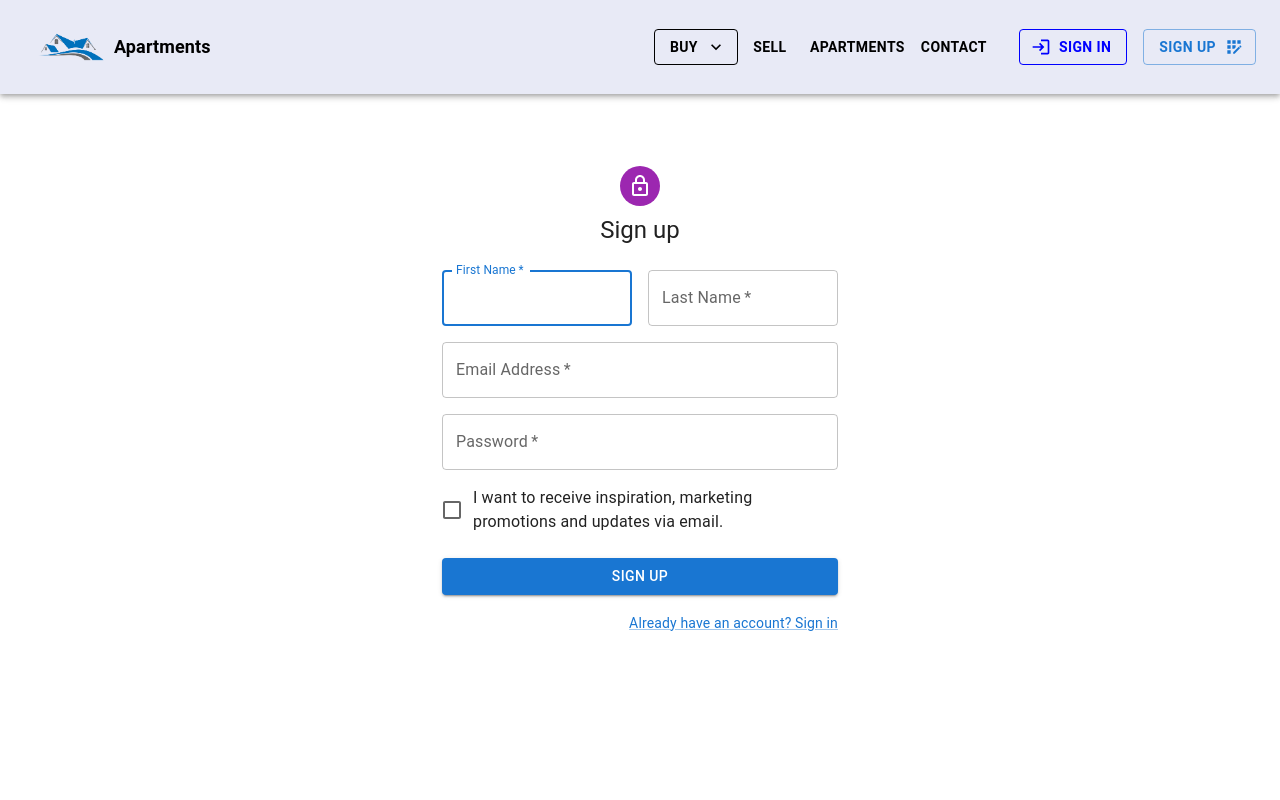
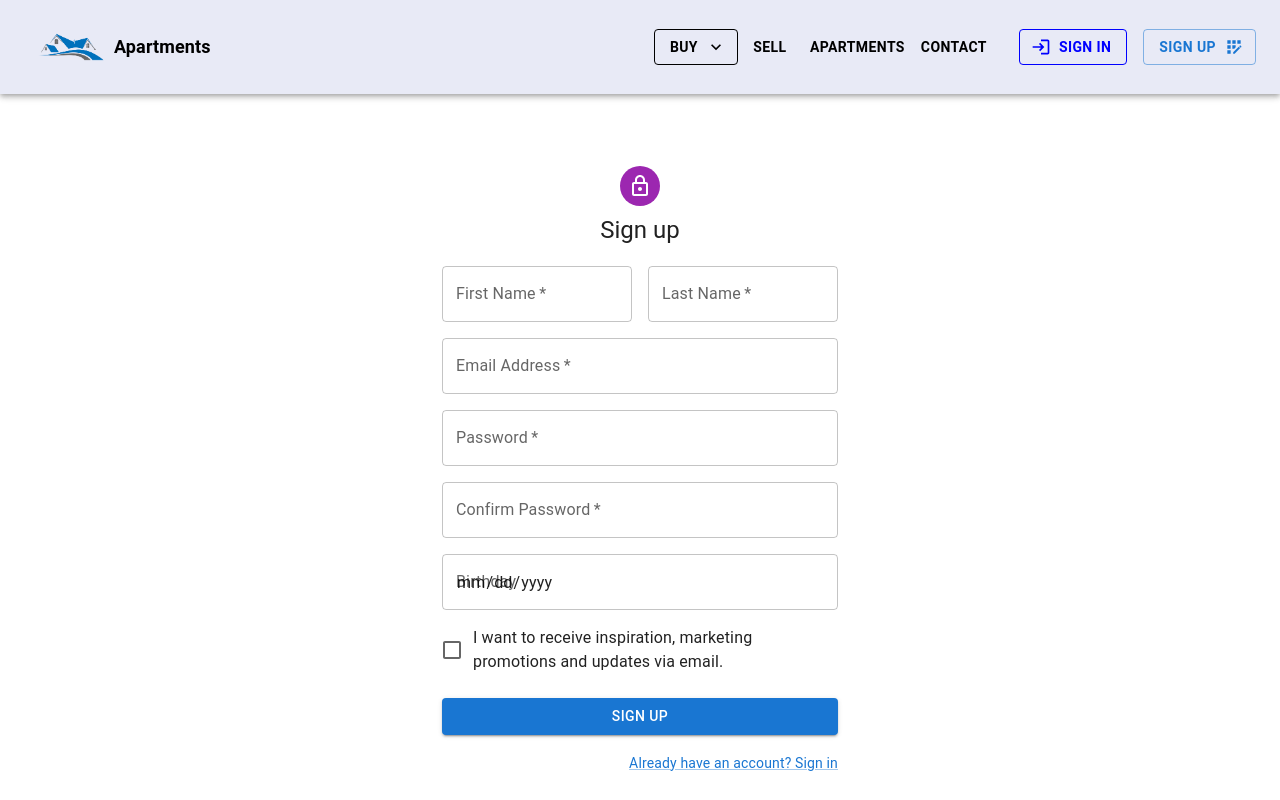
Before and after one commit to s-h-a-k-o/buying-apartment, a Next.js app: page /user/sign-up in a window 1280 px wide. Shown: the top 800 px of the page. Built offline with nearby package versions, Linux system fonts and the light colour scheme.

Commit message:
add date picker

```diff
--- a/package.json
+++ b/package.json
@@ -13,18 +13,22 @@
     "@emotion/styled": "^11.10.5",
     "@mui/icons-material": "^5.11.0",
     "@mui/material": "^5.11.7",
+    "@mui/x-date-pickers": "^5.0.19",
     "@next/font": "13.1.6",
     "@reduxjs/toolkit": "^1.9.2",
     "@types/node": "18.11.18",
     "@types/react": "18.0.27",
     "@types/react-dom": "18.0.10",
     "axios": "^1.3.1",
+    "dayjs": "^1.11.7",
     "eslint": "8.33.0",
     "eslint-config-next": "13.1.6",
     "formik": "^2.2.9",
+    "moment": "^2.29.4",
     "next": "13.1.6",
     "react": "18.2.0",
     "react-dom": "18.2.0",
+    "react-moment": "^1.1.3",
     "typescript": "4.9.5",
     "yup": "^0.32.11"
   },
--- a/src/components/user/login/signIn.tsx
+++ b/src/components/user/login/signIn.tsx
@@ -1,4 +1,7 @@
 import { FC } from "react";
+
+import { Formik, Form, Field } from "formik";
+import * as Yup from "yup";
 
 import Avatar from "@mui/material/Avatar";
 import Button from "@mui/material/Button";
@@ -13,16 +16,20 @@ import LockOutlinedIcon from "@mui/icons-material/LockOutlined";
 import Typography from "@mui/material/Typography";
 import Container from "@mui/material/Container";
 
-const SignIn: FC = () => {
-  const handleSubmit = (event: React.FormEvent<HTMLFormElement>) => {
-    event.preventDefault();
-    const data = new FormData(event.currentTarget);
-    console.log({
-      email: data.get("email"),
-      password: data.get("password"),
-    });
+const initialValues = {
+  email: "",
+  password: "",
 };
 
+const validationSchema = Yup.object({
+  email: Yup.string().email("Invalid email format").required("Required!"),
+  password: Yup.string().required("Required!"),
+});
+const onSubmit = (values: any) => {
+  console.log(values);
+};
+
+const SignIn: FC = () => {
   return (
     <Container component="main" maxWidth="xs" sx={{ minHeight: "100vh" }}>
       <CssBaseline />
@@ -40,26 +47,48 @@ const SignIn: FC = () => {
         <Typography component="h1" variant="h5">
           Sign in
         </Typography>
-        <Box component="form" onSubmit={handleSubmit} noValidate sx={{ mt: 1 }}>
-          <TextField
-            margin="normal"
+        <Formik
+          initialValues={initialValues}
+          validationSchema={validationSchema}
+          onSubmit={onSubmit}
+        >
+          {(formik) => (
+            <Form className="mt-5">
+              <Field
+                type="email"
+                id="email"
+                name="email"
+                as={TextField}
+                autoComplete="given-email"
                 required
                 fullWidth
-            id="email"
+                margin="normal"
                 label="Email Address"
-            name="email"
-            autoComplete="email"
-            autoFocus
+                error={
+                  Boolean(formik.errors.email) && Boolean(formik.touched.email)
+                }
+                helperText={
+                  Boolean(formik.touched.email) && formik.errors.email
+                }
               />
-          <TextField
-            margin="normal"
+
+              <Field
+                type="password"
+                id="password"
+                name="password"
+                as={TextField}
+                autoComplete="given-password"
                 required
                 fullWidth
-            name="password"
+                margin="normal"
                 label="Password"
-            type="password"
-            id="password"
-            autoComplete="current-password"
+                error={
+                  Boolean(formik.errors.password) &&
+                  Boolean(formik.touched.password)
+                }
+                helperText={
+                  Boolean(formik.touched.password) && formik.errors.password
+                }
               />
               <FormControlLabel
                 control={<Checkbox value="remember" color="primary" />}
@@ -86,7 +115,9 @@ const SignIn: FC = () => {
                   </Link>
                 </Grid>
               </Grid>
-        </Box>
+            </Form>
+          )}
+        </Formik>
       </Box>
     </Container>
   );
--- a/src/components/user/signUp/signUp.tsx
+++ b/src/components/user/signUp/signUp.tsx
@@ -1,4 +1,7 @@
-import { FC } from "react";
+import { FC, useState } from "react";
+
+import { Formik, Form, Field } from "formik";
+import * as Yup from "yup";
 
 import Avatar from "@mui/material/Avatar";
 import Button from "@mui/material/Button";
@@ -13,15 +16,58 @@ import LockOutlinedIcon from "@mui/icons-material/LockOutlined";
 import Typography from "@mui/material/Typography";
 import Container from "@mui/material/Container";
 
+import moment from "moment";
+
+import { Dayjs } from "dayjs";
+import { AdapterDayjs } from "@mui/x-date-pickers/AdapterDayjs";
+import { LocalizationProvider } from "@mui/x-date-pickers/LocalizationProvider";
+import { DatePicker } from "@mui/x-date-pickers";
+
+interface FormValuesType {
+  firstName: string;
+  lastName: string;
+  email: string;
+  password: string;
+  confirmPassword: string;
+  dateOfBirth: string;
+}
+
+const initialValues: FormValuesType = {
+  firstName: "",
+  lastName: "",
+  email: "",
+  password: "",
+  confirmPassword: "",
+  dateOfBirth: "",
+};
+
+const validationSchema = Yup.object().shape({
+  firstName: Yup.string().required("Required!"),
+  lastName: Yup.string().required("Required!"),
+  email: Yup.string().email("Invalid email format").required("Required!"),
+  password: Yup.string()
+    .required("Required!")
+    .min(6)
+    .max(14)
+    .matches(/[a-zA-Z]/, "Password can only contain Latin letters."),
+  confirmPassword: Yup.string()
+    .oneOf([Yup.ref("password"), ""], "Password must match")
+    .required("Required!"),
+  dateOfBirth: Yup.date()
+    .nullable()
+    // .test("dateOfBirth", "You must be 18 years or older", function (value) {
+    //   return moment().diff(moment(value, "YYYY-MM-DD"), "years") >= 18;
+    // })
+    .required("Please enter your age"),
+});
+
+const onSubmit = (values: FormValuesType, formikHelpaers: any) => {
+  console.log(values);
+  formikHelpaers.resetForm();
+};
+
 const SignUp: FC = () => {
-  const handleSubmit = (event: React.FormEvent<HTMLFormElement>) => {
-    event.preventDefault();
-    const data = new FormData(event.currentTarget);
-    console.log({
-      email: data.get("email"),
-      password: data.get("password"),
-    });
-  };
+  const [value, setValue] = useState<Dayjs | null | FormValuesType>(null); //????
 
   return (
     <Container component="main" maxWidth="xs" sx={{ minHeight: "100vh" }}>
@@ -40,53 +86,144 @@ const SignUp: FC = () => {
         <Typography component="h1" variant="h5">
           Sign up
         </Typography>
-        <Box component="form" noValidate onSubmit={handleSubmit} sx={{ mt: 3 }}>
+        <Formik
+          initialValues={initialValues}
+          validationSchema={validationSchema}
+          onSubmit={onSubmit}
+        >
+          {(formik) => (
+            <Form className="mt-5">
               <Grid container spacing={2}>
                 <Grid item xs={12} sm={6}>
-              <TextField
+                  <Field
+                    type="text"
+                    id="firstName"
+                    name="firstName"
+                    as={TextField}
                     autoComplete="given-name"
-                name="firstName"
                     required
                     fullWidth
-                id="firstName"
                     label="First Name"
-                autoFocus
+                    error={
+                      Boolean(formik.errors.firstName) &&
+                      Boolean(formik.touched.firstName)
+                    }
+                    helperText={
+                      Boolean(formik.touched.firstName) &&
+                      formik.errors.firstName
+                    }
                   />
                 </Grid>
                 <Grid item xs={12} sm={6}>
-              <TextField
+                  <Field
+                    type="text"
+                    id="lastName"
+                    name="lastName"
+                    as={TextField}
+                    autoComplete="family-name"
                     required
                     fullWidth
-                id="lastName"
                     label="Last Name"
-                name="lastName"
-                autoComplete="family-name"
+                    error={
+                      Boolean(formik.errors.lastName) &&
+                      Boolean(formik.touched.lastName)
+                    }
+                    helperText={
+                      Boolean(formik.touched.lastName) && formik.errors.lastName
+                    }
                   />
                 </Grid>
                 <Grid item xs={12}>
-              <TextField
+                  <Field
+                    type="email"
+                    id="email"
+                    name="email"
+                    as={TextField}
+                    autoComplete="email"
                     required
                     fullWidth
-                id="email"
                     label="Email Address"
-                name="email"
-                autoComplete="email"
+                    error={
+                      Boolean(formik.errors.email) &&
+                      Boolean(formik.touched.email)
+                    }
+                    helperText={
+                      Boolean(formik.touched.email) && formik.errors.email
+                    }
                   />
                 </Grid>
                 <Grid item xs={12}>
-              <TextField
+                  <Field
+                    type="password"
+                    id="password"
+                    name="password"
+                    as={TextField}
                     required
                     fullWidth
-                name="password"
                     label="Password"
-                type="password"
-                id="password"
-                autoComplete="new-password"
+                    error={
+                      Boolean(formik.errors.password) &&
+                      Boolean(formik.touched.password)
+                    }
+                    helperText={
+                      Boolean(formik.touched.password) && formik.errors.password
+                    }
                   />
                 </Grid>
                 <Grid item xs={12}>
+                  <Field
+                    type="password"
+                    id="confirmPassword"
+                    name="confirmPassword"
+                    as={TextField}
+                    required
+                    fullWidth
+                    label="Confirm Password"
+                    error={
+                      Boolean(formik.errors.confirmPassword) &&
+                      Boolean(formik.touched.confirmPassword)
+                    }
+                    helperText={
+                      Boolean(formik.touched.confirmPassword) &&
+                      formik.errors.confirmPassword
+                    }
+                  />
+                </Grid>
+                <Grid item xs={12}>
+                  {" "}
+                  <LocalizationProvider dateAdapter={AdapterDayjs}>
+                    <DatePicker
+                      label="Birthday"
+                      value={value}
+                      onChange={(newValue) => {
+                        setValue(newValue);
+                      }}
+                      renderInput={(params) => (
+                        <Field
+                          type="date"
+                          id="dateOfBirth"
+                          name="dateOfBirth"
+                          as={TextField}
+                          fullWidth
+                          error={
+                            Boolean(formik.errors.confirmPassword) &&
+                            Boolean(formik.touched.confirmPassword)
+                          }
+                          helperText={
+                            Boolean(formik.touched.confirmPassword) &&
+                            formik.errors.confirmPassword
+                          }
+                          {...params}
+                        />
+                      )}
+                    />
+                  </LocalizationProvider>
+                </Grid>
+                <Grid item xs={12}>
                   <FormControlLabel
-                control={<Checkbox value="allowExtraEmails" color="primary" />}
+                    control={
+                      <Checkbox value="allowExtraEmails" color="primary" />
+                    }
                     label="I want to receive inspiration, marketing promotions and updates via email."
                   />
                 </Grid>
@@ -100,6 +237,7 @@ const SignUp: FC = () => {
               >
                 Sign Up
               </Button>
+
               <Grid container justifyContent="flex-end">
                 <Grid item>
                   <Link href="/user/login" variant="body2">
@@ -107,7 +245,9 @@ const SignUp: FC = () => {
                   </Link>
                 </Grid>
               </Grid>
-        </Box>
+            </Form>
+          )}
+        </Formik>
       </Box>
     </Container>
   );
```
Also changed, not shown: 1 other file (tests, documents, lock files or other folders). Lines whose indentation alone changed are shown as unchanged.
